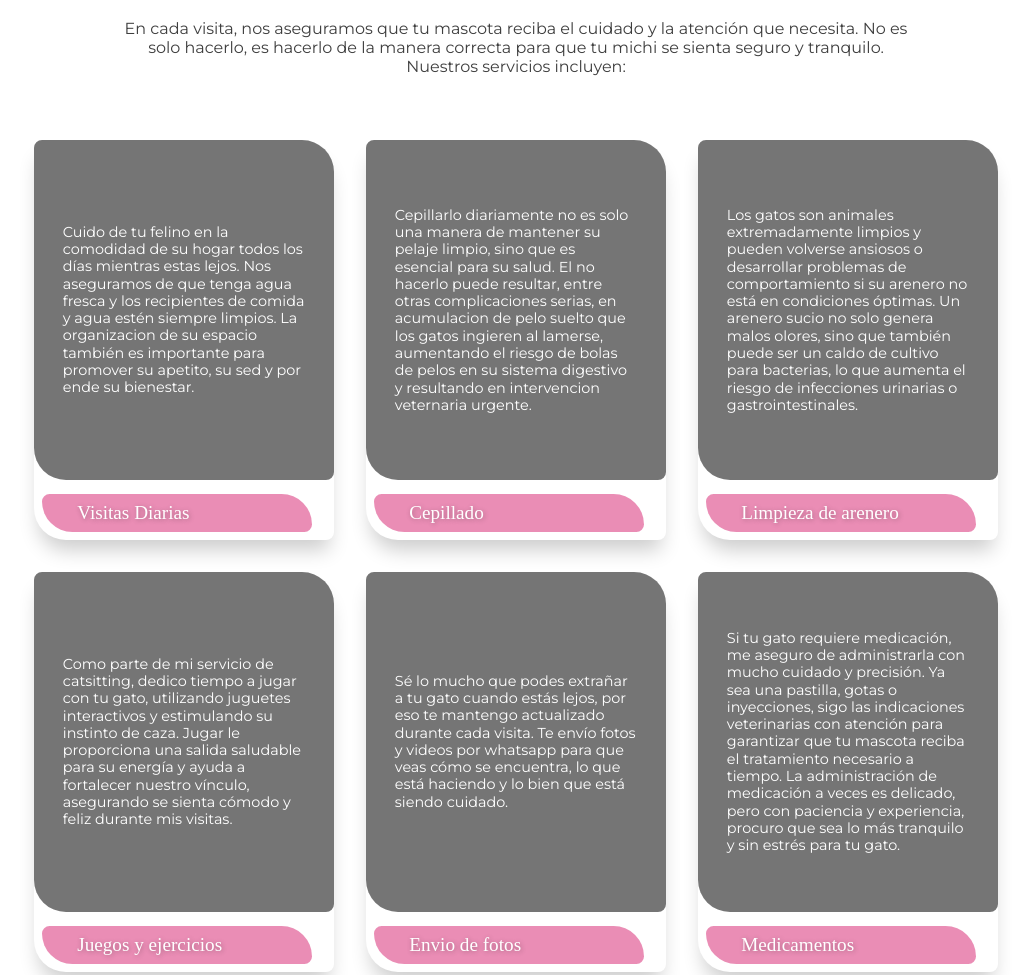
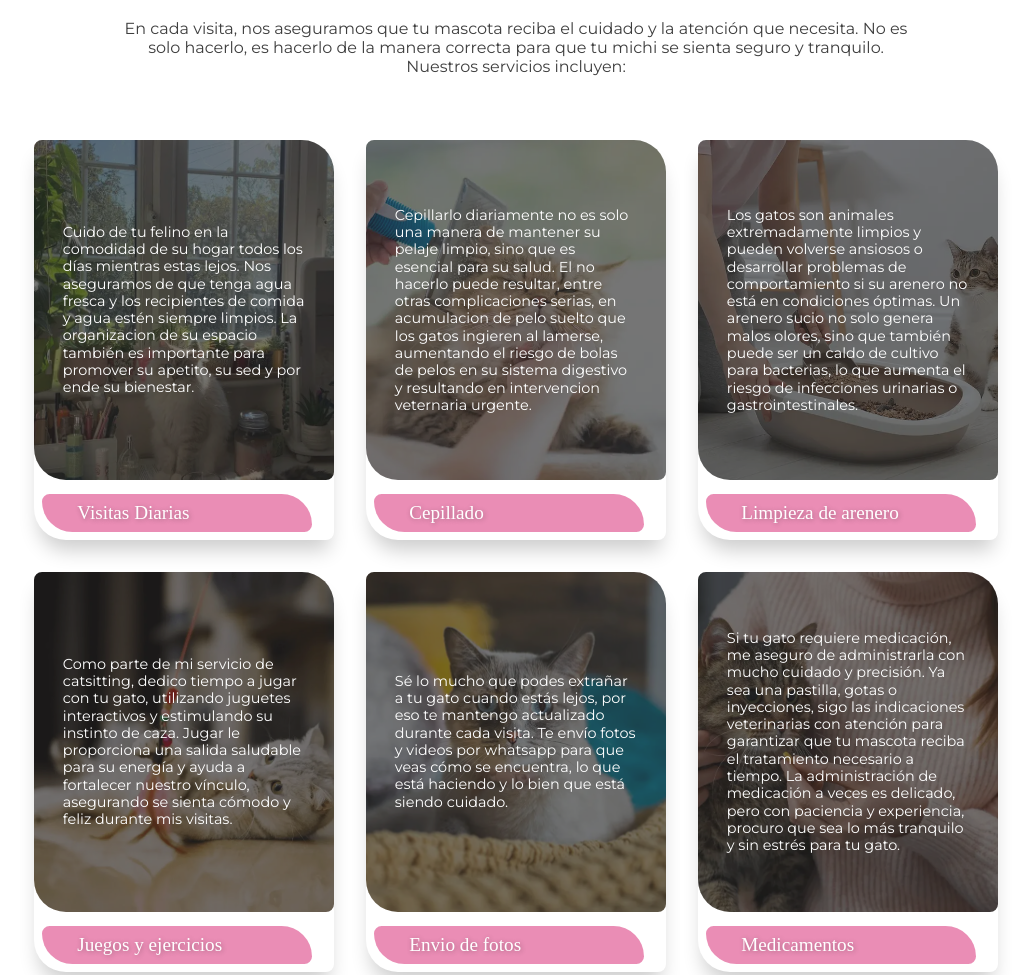
Before and after one commit to ramiddelgado/cats-demo-html, a plain HTML site: page pages/servicios.html in a window 1280 px wide. Shown: the part 238-1213 px from the top of the page, without its empty margins (124-1155 px from the left). Drawn offline with nearby package versions, Linux system fonts and the light colour scheme; a script that the page names is missing; a web font is replaced by a local one.

Commit message:
first deploy vercel

```diff
--- a/pages/servicios.html
+++ b/pages/servicios.html
@@ -49,7 +49,7 @@
             <!-- !Card 1 -->
             <div class="scard" data-aos="slide-left" data-aos-duration="1000">
                 <div class="img-container">
-                    <div class="img">
+                    <div class="img img1">
                         <h3>Cuido de tu felino en la comodidad de su hogar todos los días mientras estas lejos. Nos aseguramos de que tenga agua fresca y los recipientes de comida y agua estén siempre limpios. La organizacion de su espacio también es importante para promover su apetito, su sed y por ende su bienestar.</h3>
                     </div>
                     <div class="description card">
@@ -63,7 +63,7 @@
                         <!-- !Card 2 -->
                         <div class="scard" data-aos="slide-left" data-aos-duration="2000">
                             <div class="img-container">
-                                <div class="img">
+                                <div class="img img2">
                                     <h3>Cepillarlo diariamente no es solo una manera de mantener su pelaje limpio, sino que es esencial para su salud. El no hacerlo puede resultar, entre otras complicaciones serias, en acumulacion de pelo suelto que los gatos ingieren al lamerse, aumentando el riesgo de bolas de pelos en su sistema digestivo y resultando en intervencion veternaria urgente.</h3>
                                 </div>
                                 <div class="description card">
@@ -77,7 +77,7 @@
                                     <!-- !Card 3 -->
             <div class="scard" data-aos="slide-left" data-aos-duration="3000">
                 <div class="img-container">
-                    <div class="img">
+                    <div class="img img3">
                         <h3>Los gatos son animales extremadamente limpios y pueden volverse ansiosos o desarrollar problemas de comportamiento si su arenero no está en condiciones óptimas. Un arenero sucio no solo genera malos olores, sino que también puede ser un caldo de cultivo para bacterias, lo que aumenta el riesgo de infecciones urinarias o gastrointestinales.</h3>
                     </div>
                     <div class="description card">
@@ -91,7 +91,7 @@
                         <!-- !Card 4 -->
                         <div class="scard" data-aos="slide-left" data-aos-duration="1000">
                             <div class="img-container">
-                                <div class="img">
+                                <div class="img img4">
                                     <h3>Como parte de mi servicio de catsitting, dedico tiempo a jugar con tu gato, utilizando juguetes interactivos y estimulando su instinto de caza. Jugar le proporciona una salida saludable para su energía y ayuda a fortalecer nuestro vínculo, asegurando se sienta cómodo y feliz durante mis visitas.</h3>
                                 </div>
                                 <div class="description card">
@@ -105,7 +105,7 @@
                                     <!-- !Card 5 -->
             <div class="scard" data-aos="slide-left" data-aos-duration="2000">
                 <div class="img-container">
-                    <div class="img">
+                    <div class="img img5">
                         <h3>Sé lo mucho que podes extrañar a tu gato cuando estás lejos, por eso te mantengo actualizado durante cada visita. Te envío fotos y videos por whatsapp para que veas cómo se encuentra, lo que está haciendo y lo bien que está siendo cuidado.</h3>
                     </div>
                     <div class="description card">
@@ -119,7 +119,7 @@
                         <!-- !Card 6 -->
                         <div class="scard" data-aos="slide-left" data-aos-duration="3000">
                             <div class="img-container">
-                                <div class="img">
+                                <div class="img img6">
                                     <h3>Si tu gato requiere medicación, me aseguro de administrarla con mucho cuidado y precisión. Ya sea una pastilla, gotas o inyecciones, sigo las indicaciones veterinarias con atención para garantizar que tu mascota reciba el tratamiento necesario a tiempo. La administración de medicación a veces es delicado, pero con paciencia y experiencia, procuro que sea lo más tranquilo y sin estrés para tu gato.</h3>
                                 </div>
                                 <div class="description card">
--- a/style.css
+++ b/style.css
@@ -2377,7 +2377,7 @@ h2 span {
 
   .scard .img {
     transition: all .3s;
-    background-image: url(./imgs/services-slider/visitas.jpg);
+    background-image: url(./imgs/services-slider/visitas.webp);
     background-size: cover;
     background-position: center;
     background-repeat: no-repeat;
@@ -2387,6 +2387,25 @@ h2 span {
     position: relative;
   }
 
+  .scard .img1 {
+    background-image: url(./imgs/services-slider/visitas.webp);
+  }
+  .scard .img2 {
+    background-image: url(./imgs/services-slider/cepillado.webp);
+  }
+  .scard .img3 {
+    background-image: url(./imgs/services-slider/arenero.webp);
+  }
+  .scard .img4 {
+    background-image: url(./imgs/services-slider/juegos.webp);
+  }
+  .scard .img5 {
+    background-image: url(./imgs/services-slider/fotos.webp);
+  }
+  .scard .img6 {
+    background-image: url(./imgs/services-slider/medicamentos.webp);
+  }
+
   .img::before {
     content: "";
     position: absolute;
@@ -2394,7 +2413,7 @@ h2 span {
     left: 0;
     right: 0;
     bottom: 0;
-    background-color: rgba(0, 0, 0, 0.6);
+    background-color: rgba(0, 0, 0, 0.59);
     z-index: 0;
 }
 
```
Also changed, not shown: pages/sobremi.html (+8 -8 lines).
